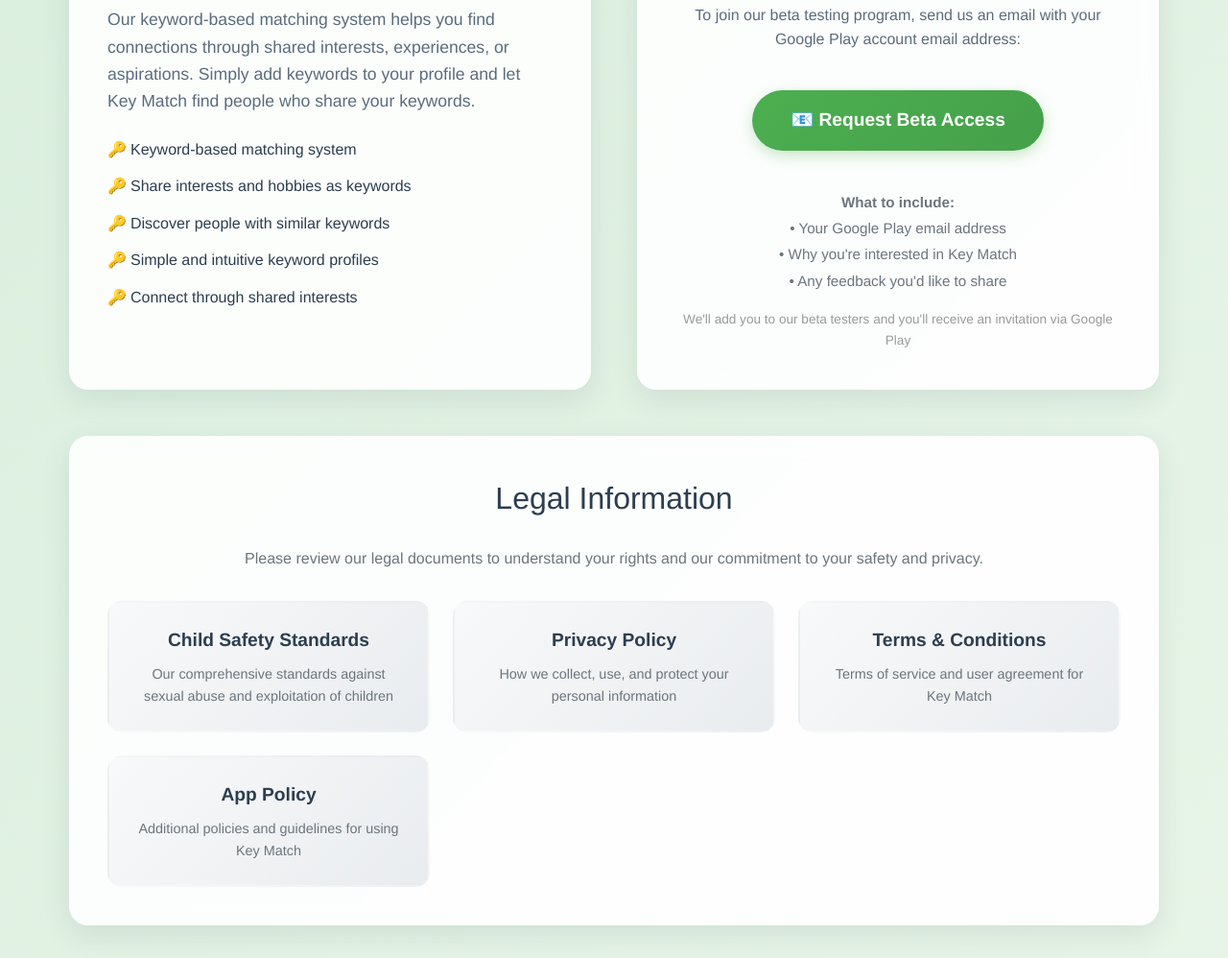
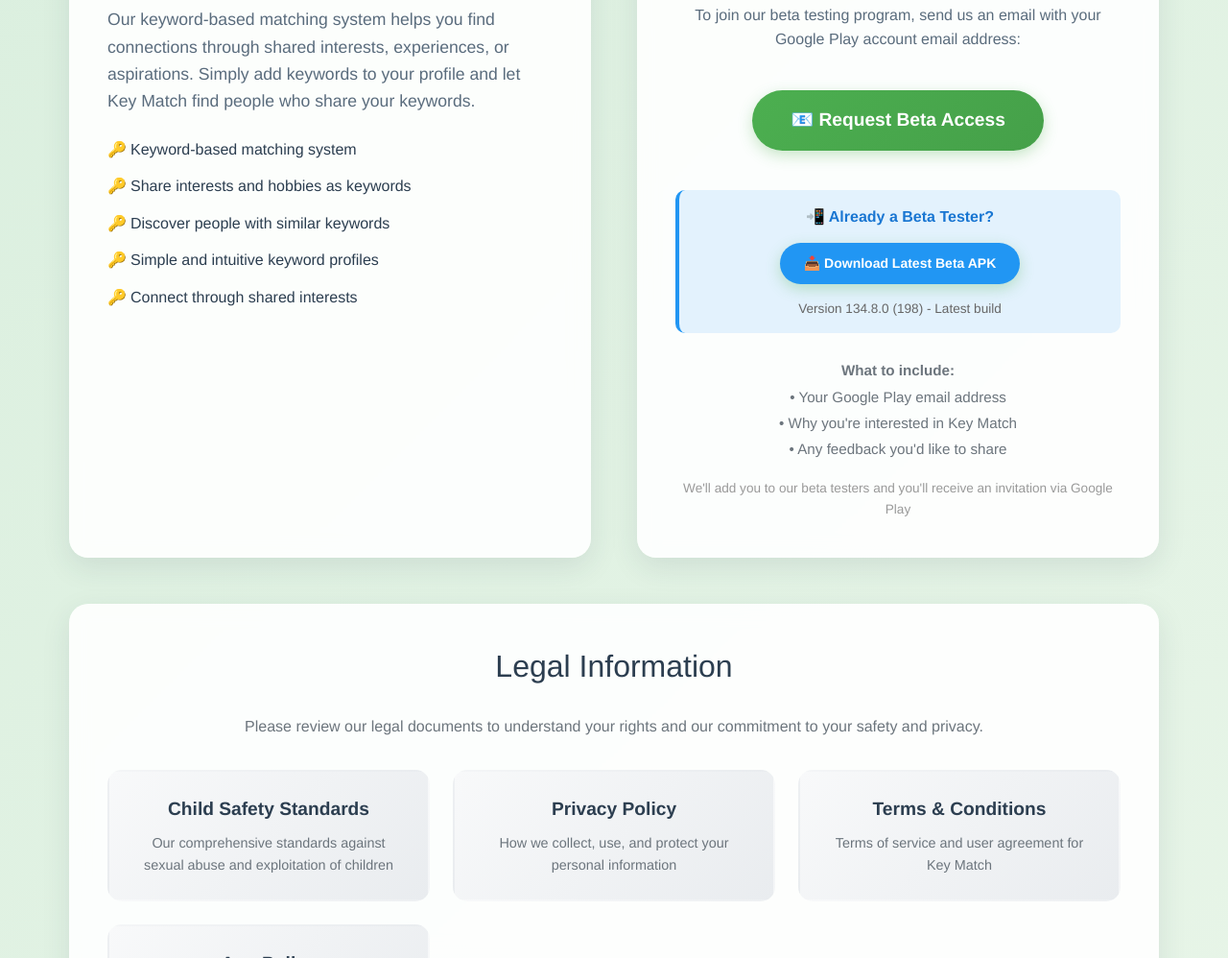
Before and after one commit to Klas96/keymatch-policy, a plain HTML site: page index.html in a window 1280 px wide. Shown: the part 746-1744 px from the top of the page at 96% size. Drawn offline with Linux system fonts and the light colour scheme.

Commit message:
Add download link for beta APK v198

```diff
--- a/index.html
+++ b/index.html
@@ -280,6 +280,21 @@
                    class="app-button">
                     📧 Request Beta Access
                 </a>
+
+                <div style="margin: 25px 0; padding: 15px; background: #e3f2fd; border-radius: 10px; border-left: 4px solid #2196F3;">
+                    <p style="margin: 0 0 10px 0; color: #1976D2; font-weight: 600;">
+                        📲 Already a Beta Tester?
+                    </p>
+                    <a href="keymatch-v198.apk"
+                       class="app-button"
+                       style="background: #2196F3; font-size: 14px; padding: 10px 25px; margin: 5px 0;">
+                        📥 Download Latest Beta APK
+                    </a>
+                    <p style="margin: 10px 0 0 0; font-size: 0.85rem; color: #666;">
+                        Version 134.8.0 (198) - Latest build
+                    </p>
+                </div>
+
                 <p style="margin-top: 1.5rem; font-size: 0.95rem; color: #6c757d; line-height: 1.8;">
                     <strong>What to include:</strong><br>
                     • Your Google Play email address<br>
```
